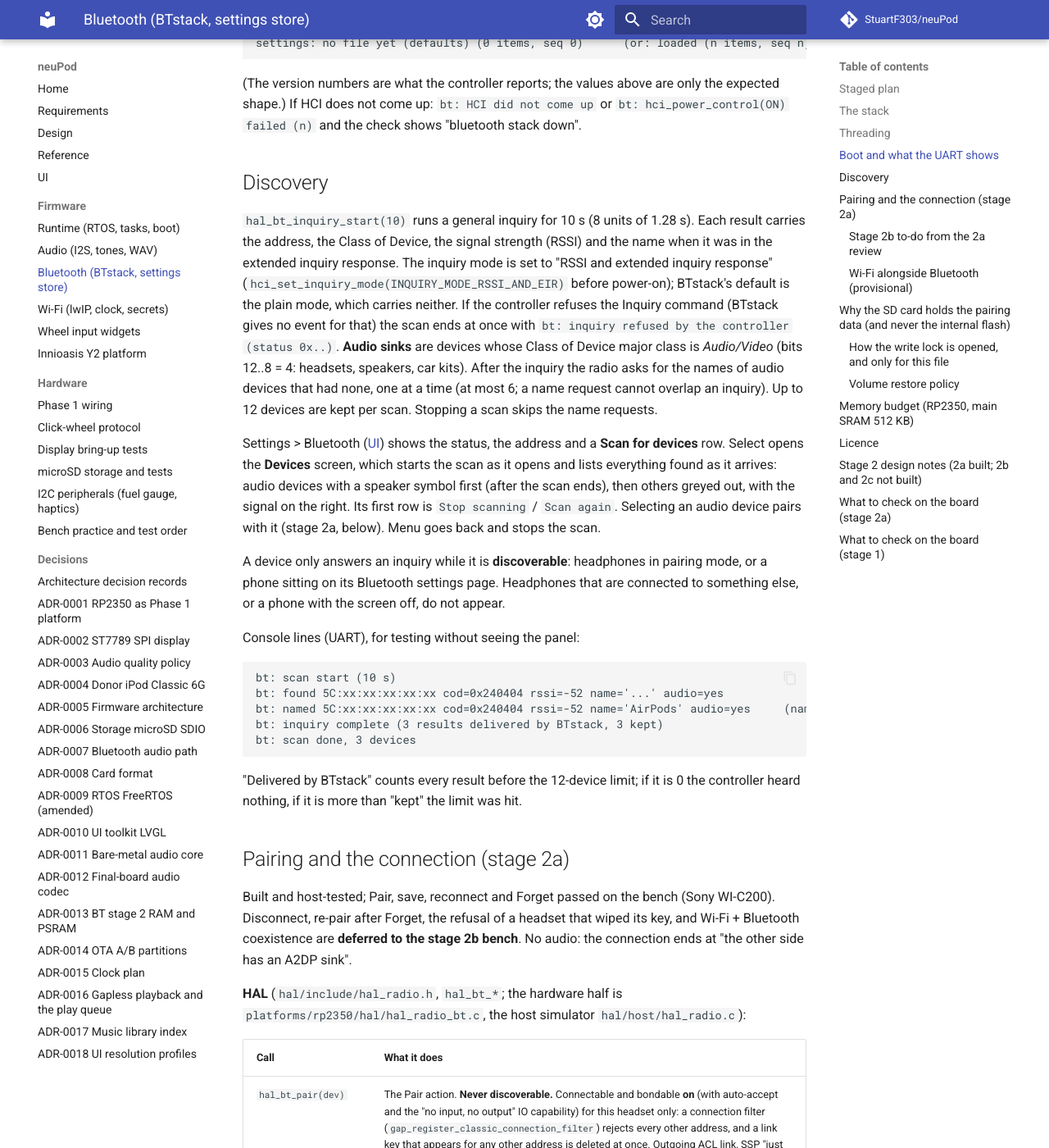
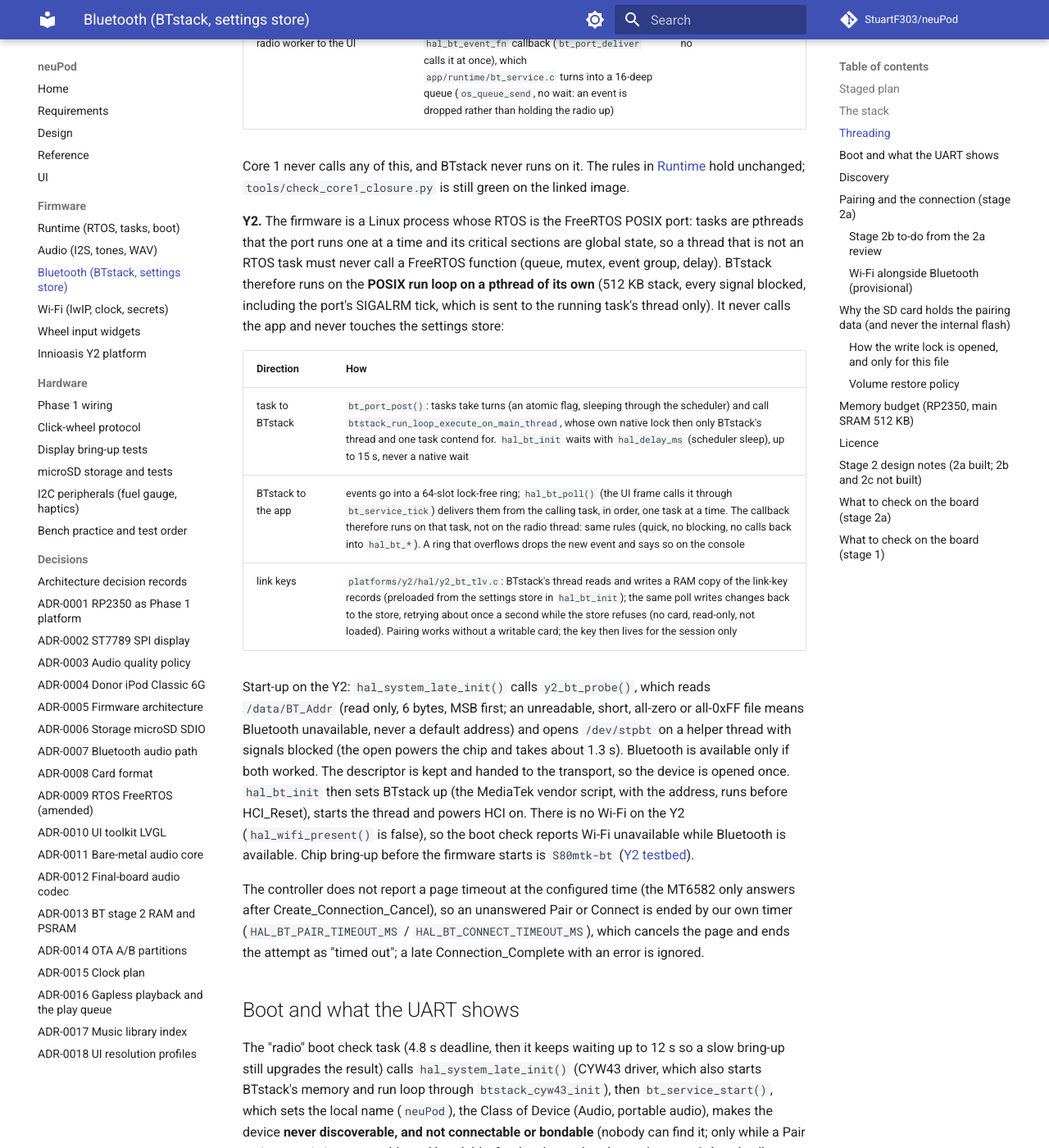
Before and after one commit to StuartF303/neuPod, an MkDocs documentation site: the page built from docs/bluetooth.md, in a window 1280 px wide and 1400 px high, scrolled down 2754 px. Shown: the whole window at 82% size. Built offline with MkDocs 1.6.1 and Material for MkDocs 9.7.7, drawn with Linux system fonts in a browser that asks for light colours; comment, search, counter and statistics services are not loaded; some of the changed text lies outside the part shown.

Commit message:
docs: bluetooth stack layout (bt_btstack adapter, ports) and Y2 threading
Co-Authored-By: Claude Opus 5.5 <noreply@anthropic.com>
Claude-Session: https://claude.ai/code/session_01NfmAnW5idE2aicSZUv6Lgy

```diff
--- a/docs/bluetooth.md
+++ b/docs/bluetooth.md
@@ -24,27 +24,67 @@ sink. HFP comes later. This page covers what **stage 1** and **stage 2a** (pairi
   Classic only: no BLE, no mesh. Configuration: `platforms/rp2350/btstack/btstack_config.h` (static pools, no `malloc`).
 * **Not used**: the SDK's `pico_btstack_cyw43` glue, because it stores BTstack's pairing data in the **internal flash**
   (`pico_btstack_flash_bank` on `flash_safe_execute`). See "Why the SD card" below.
-* **Our glue**: `platforms/rp2350/hal/hal_radio_bt.c` provides `btstack_cyw43_init()` / `btstack_cyw43_deinit()` (the SDK's
-  `cyw43_arch_init()` calls them), implements the Bluetooth half of `hal/include/hal_radio.h` (`hal_bt_*`), and wraps
-  the settings store as a `btstack_tlv_t` for the link key database. `hal/host/hal_radio.c` is the host simulator.
+* **Our glue** ([ADR-0019](adr/0019-bluetooth-audio-sink-boundary.md)): the BTstack code is one platform-neutral adapter plus a small
+  port per platform.
+  * `hal/common/bt_btstack/bt_btstack.c` implements the Bluetooth half of `hal/include/hal_radio.h` (`hal_bt_*`): discovery, the
+    pairing and connection state machine, the timeouts, and the link key database on top of the settings store (`hal_bt_storage_t`,
+    wrapped as a `btstack_tlv_t`). Nothing BTstack-specific crosses `hal_radio.h`. `hal/host/hal_radio.c` is the host simulator.
+  * `hal/common/bt_btstack/bt_port.h` is what a platform provides: `bt_port_present()` (is the controller usable), `bt_port_start()`
+    (memory, run loop and `hci_init()` with the platform's transport), `bt_port_run_sync()` and `bt_port_post()` (hand work to
+    BTstack's thread, blocking or not), `bt_port_power()`, `bt_port_storage()` (the storage BTstack's thread may use),
+    `bt_port_deliver()` and `bt_port_poll()` (events out). The local address comes from the controller on the RP2350; the Y2 port
+    reads it before HCI starts. No locking is part of the port: the adapter's state is touched by BTstack's thread only, or through atomics.
+  * RP2350: `platforms/rp2350/hal/bt_port_cyw43.c`: the CYW43 transport, the `async_context` run loop, and the SDK's
+    `btstack_cyw43_init()` / `btstack_cyw43_deinit()` hooks (`cyw43_arch_init()` calls them), as before the split.
+  * Y2: `platforms/y2/hal/bt_port_stpbt.c`: `/dev/stpbt` through `btstack_uart_stpbt.c` (one H4 packet per `read()`, the device is not
+    a tty) and `btstack_chipset_mtk_consys.c` (the MediaTek vendor script that must run before HCI_Reset), both shared with the
+    `y2-a2dp` bench tool (`testbed/y2/tools/y2-a2dp`), and the POSIX run loop on a thread of its own. Configuration:
+    `platforms/y2/btstack/btstack_config.h`; BTstack's source list is `cmake/btstack_posix.cmake` (the Pico SDK's copy, as for the tool).
 * **Controller**: the CYW43439 on the Pico 2 W. Its Bluetooth device address is the Wi-Fi MAC plus one (the SDK transport sets
   it). `CYW43_ENABLE_BLUETOOTH=1` is set once for everything that links `neupod_freertos`, because `cyw43_arch_init()` is
   compiled into several static libraries and every copy must agree.
 
 ## Threading
 
-BTstack is single-threaded. It runs on the **async context of the CYW43 driver**, which with
-`pico_cyw43_arch_sys_freertos` is one FreeRTOS task, the "CYW43 worker" (core 0, priority 3, **6 KB** stack; it was
-4 KB before BTstack). Every BTstack callback, and our packet handler, runs on that task.
+BTstack is single-threaded; which thread that is depends on the port. Every `hal_bt_*` call can be made from any RTOS task and only
+hands a request over (`bt_port_post()`) or reads an atomic; the BTstack code itself runs on one thread.
+
+**RP2350.** BTstack runs on the **async context of the CYW43 driver**, which with `pico_cyw43_arch_sys_freertos` is one FreeRTOS
+task, the "CYW43 worker" (core 0, priority 3, **6 KB** stack; it was 4 KB before BTstack). Every BTstack callback, and our packet
+handler, runs on that task.
 
 | Caller | How it reaches BTstack | Blocks the caller? |
 | --- | --- | --- |
-| radio boot check (`hal_bt_init`) | `async_context_execute_sync` | yes, until the worker has queued the HCI power-on (milliseconds) |
-| UI task (`hal_bt_inquiry_start` / `_stop`; stage 2a: `hal_bt_pair` / `_connect` / `_disconnect` / `_forget`) | `btstack_run_loop_execute_on_main_thread` (a static callback registration each; the state is reserved with an atomic exchange first, so one request is in flight) | no |
-| radio worker to the UI | `hal_bt_event_fn` callback, which `app/runtime/bt_service.c` turns into a 16-deep queue (`os_queue_send`, no wait: an event is dropped rather than holding the radio up) | no |
+| radio boot check (`hal_bt_init`) | `async_context_execute_sync` (`bt_port_run_sync`) | yes, until the worker has queued the HCI power-on (milliseconds) |
+| UI task (`hal_bt_inquiry_start` / `_stop`; stage 2a: `hal_bt_pair` / `_connect` / `_disconnect` / `_forget`) | `btstack_run_loop_execute_on_main_thread` (`bt_port_post`; a static callback registration each; the state is reserved with an atomic exchange first, so one request is in flight) | no |
+| radio worker to the UI | `hal_bt_event_fn` callback (`bt_port_deliver` calls it at once), which `app/runtime/bt_service.c` turns into a 16-deep queue (`os_queue_send`, no wait: an event is dropped rather than holding the radio up) | no |
 
 Core 1 never calls any of this, and BTstack never runs on it. The rules in [Runtime](runtime.md) hold unchanged;
 `tools/check_core1_closure.py` is still green on the linked image.
+
+**Y2.** The firmware is a Linux process whose RTOS is the FreeRTOS POSIX port: tasks are pthreads that the port runs one at a time
+and its critical sections are global state, so a thread that is not an RTOS task must never call a FreeRTOS function (queue, mutex,
+event group, delay). BTstack therefore runs on the **POSIX run loop on a pthread of its own** (512 KB stack, every signal blocked,
+including the port's SIGALRM tick, which is sent to the running task's thread only). It never calls the app and never touches the settings
+store:
+
+| Direction | How |
+| --- | --- |
+| task to BTstack | `bt_port_post()`: tasks take turns (an atomic flag, sleeping through the scheduler) and call `btstack_run_loop_execute_on_main_thread`, whose own native lock then only BTstack's thread and one task contend for. `hal_bt_init` waits with `hal_delay_ms` (scheduler sleep), up to 15 s, never a native wait |
+| BTstack to the app | events go into a 64-slot lock-free ring; `hal_bt_poll()` (the UI frame calls it through `bt_service_tick`) delivers them from the calling task, in order, one task at a time. The callback therefore runs on that task, not on the radio thread: same rules (quick, no blocking, no calls back into `hal_bt_*`). A ring that overflows drops the new event and says so on the console |
+| link keys | `platforms/y2/hal/y2_bt_tlv.c`: BTstack's thread reads and writes a RAM copy of the link-key records (preloaded from the settings store in `hal_bt_init`); the same poll writes changes back to the store, retrying about once a second while the store refuses (no card, read-only, not loaded). Pairing works without a writable card; the key then lives for the session only |
+
+Start-up on the Y2: `hal_system_late_init()` calls `y2_bt_probe()`, which reads `/data/BT_Addr` (read only, 6 bytes, MSB first; an
+unreadable, short, all-zero or all-0xFF file means Bluetooth unavailable, never a default address) and opens `/dev/stpbt` on a helper
+thread with signals blocked (the open powers the chip and takes about 1.3 s). Bluetooth is available only if both worked. The descriptor is
+kept and handed to the transport, so the device is opened once. `hal_bt_init` then sets BTstack up (the MediaTek vendor script, with the
+address, runs before HCI_Reset), starts the thread and powers HCI on. There is no Wi-Fi on the Y2 (`hal_wifi_present()` is false), so the
+boot check reports Wi-Fi unavailable while Bluetooth is available. Chip bring-up before the firmware starts is `S80mtk-bt`
+([Y2 testbed](../testbed/y2/README.md)).
+
+The controller does not report a page timeout at the configured time (the MT6582 only answers after Create_Connection_Cancel), so an
+unanswered Pair or Connect is ended by our own timer (`HAL_BT_PAIR_TIMEOUT_MS` / `HAL_BT_CONNECT_TIMEOUT_MS`), which cancels the page and ends the
+attempt as "timed out"; a late Connection_Complete with an error is ignored.
 
 ## Boot and what the UART shows
 
@@ -103,7 +143,7 @@ bt: scan done, 3 devices
 
 Built and host-tested; Pair, save, reconnect and Forget passed on the bench (Sony WI-C200). Disconnect, re-pair after Forget, the refusal of a headset that wiped its key, and Wi-Fi + Bluetooth coexistence are **deferred to the stage 2b bench**. No audio: the connection ends at "the other side has an A2DP sink".
 
-**HAL** (`hal/include/hal_radio.h`, `hal_bt_*`; the hardware half is `platforms/rp2350/hal/hal_radio_bt.c`, the host simulator `hal/host/hal_radio.c`):
+**HAL** (`hal/include/hal_radio.h`, `hal_bt_*`; the hardware half is `hal/common/bt_btstack/bt_btstack.c`, the host simulator `hal/host/hal_radio.c`):
 
 | Call | What it does |
 | --- | --- |
@@ -141,12 +181,12 @@ result that belongs to an earlier attempt cannot end the next one (a query still
 
 **Pairing order.** Pair uses `gap_dedicated_bonding` and keeps the link for the SDP query: `btstack_config.h` defines `ENABLE_EXPLICIT_DEDICATED_BONDING_DISCONNECT`, so BTstack reports a good bonding at once and does not disconnect (a failed bonding still disconnects). Without that define the result is only reported after a disconnect, and every Pair timed out (found on the bench). `gap_dedicated_bonding` deletes any old key for the address first, which is what a re-pair wants; Connect cannot use it for that very reason. On real hardware the bonding result arrives before the link-key notification: neither the stray-key filter nor the candidate logic depends on the order (the Pair is still in progress when the key arrives, and a headset is only remembered after the SDP check).
 
-**Console lines** (`hal_radio_bt.c`, `bt_saved.c`): `bt: pair <addr>`, `bt: connect <addr>`, `bt: connected <addr>`, `bt: <addr> failed: <text>`, `bt: link lost 0x..` (abnormal end of an established link), `bt: link closed <addr> reason 0x.. (idle, no profile yet)` (clean idle drop), `bt: link dropped in set-up 0x..`, `bt: bonding 0x..`, `bt: dropped stray key <addr>`, `bt: forgot <addr>`, `bt: pair not persisted (store not writable)`, `bt: key delete waits (store not writable)`, `bt: record kept (store not writable)`.
+**Console lines** (`bt_btstack.c`, `bt_saved.c`): `bt: pair <addr>`, `bt: connect <addr>`, `bt: connected <addr>`, `bt: <addr> failed: <text>`, `bt: link lost 0x..` (abnormal end of an established link), `bt: link closed <addr> reason 0x.. (idle, no profile yet)` (clean idle drop), `bt: link dropped in set-up 0x..`, `bt: bonding 0x..`, `bt: dropped stray key <addr>`, `bt: forgot <addr>`, `bt: pair not persisted (store not writable)`, `bt: key delete waits (store not writable)`, `bt: record kept (store not writable)`.
 
 ### Stage 2b to-do from the 2a review
 
 * Bench: Disconnect, re-pair after Forget, a headset that wiped its key (Connect must refuse), Wi-Fi + Bluetooth coexistence.
-* A host test that links `platforms/rp2350/hal/hal_radio_bt.c` against a BTstack stub and injects event sequences (bonding failure 0x16 then 0xD9, remote 0x13 during SDP, timeout in each phase, stack off mid-attempt, Forget of the current peer, PIN request). Today only the simulator in `hal/host/hal_radio.c` is tested.
+* A host test that links `hal/common/bt_btstack/bt_btstack.c` against a BTstack stub and injects event sequences (bonding failure 0x16 then 0xD9, remote 0x13 during SDP, timeout in each phase, stack off mid-attempt, Forget of the current peer, PIN request). Today only the simulator in `hal/host/hal_radio.c` is tested.
 * A boot-time sweep that drops any BTstack link key whose address is not the saved record (orphan keys after a damaged record or a power cut before the stale queue drains).
 
 ### Wi-Fi alongside Bluetooth (provisional)
```
Also changed, not shown: docs/y2.md (+1 -1 lines).
